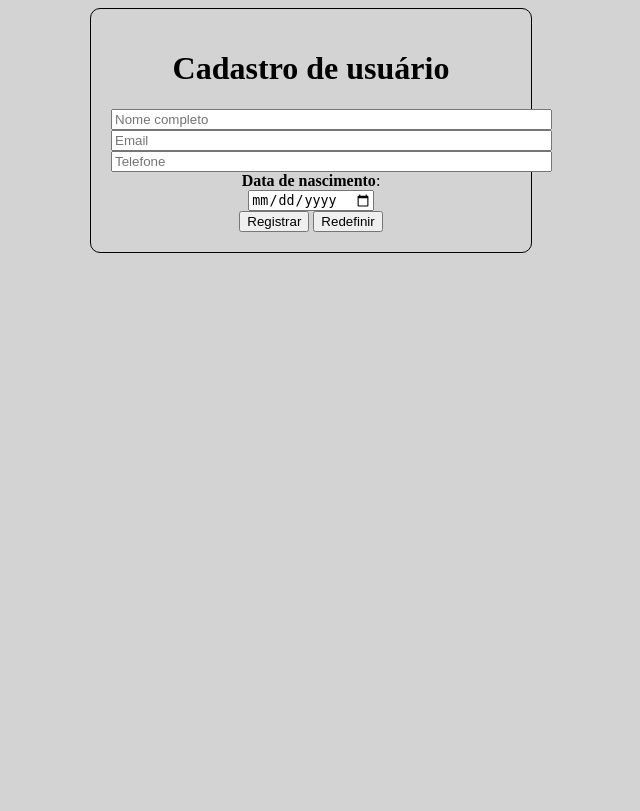
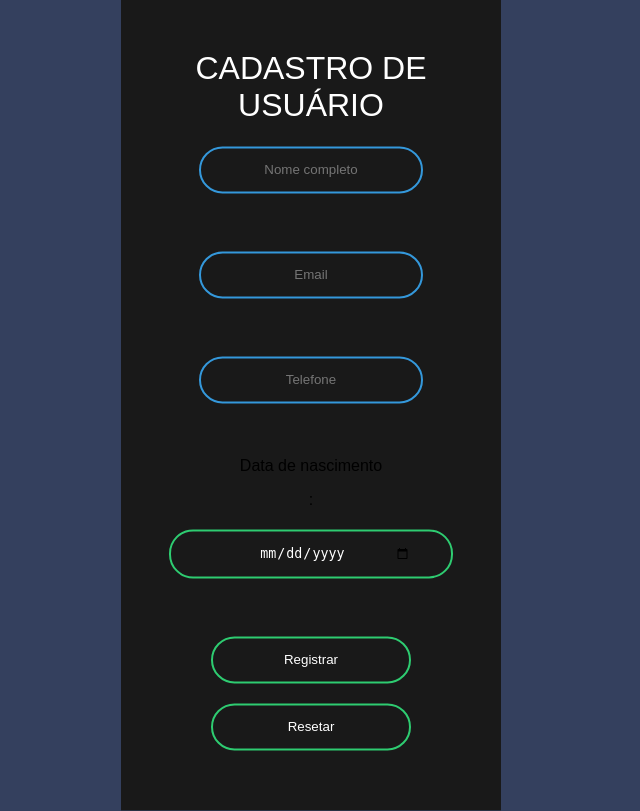
Before and after one commit to abelbdo/estacioweb, a PHP site: page /formulario.html in a window 1280 px wide. Shown: the whole page, without its empty margins (329-969 px from the left). Before the commit the page ends 253 px from the top, so only its background shows below. Run offline with PHP 8.4, Linux system fonts and the light colour scheme.

Commit message:
exercício formulario 2.0

```diff
--- a/ExercícioForm/404.html
+++ b/ExercícioForm/404.html
@@ -24,7 +24,7 @@
 		<![endif]-->
 		<style>
 			body{
-				background-color: lightgrey;
+				background-color: #34405e;
 			}
 		</style>
 
--- a/ExercícioForm/css/style.css
+++ b/ExercícioForm/css/style.css
@@ -45,7 +45,7 @@ body {
   font-size: 252px;
   font-weight: 900;
   margin: 0px;
-  color: #262626;
+  color: black;
   text-transform: uppercase;
   letter-spacing: -40px;
   margin-left: -20px;
@@ -61,7 +61,7 @@ body {
   font-size: 16px;
   font-weight: 700;
   text-transform: uppercase;
-  color: #262626;
+  color: black;
   margin: 0px;
   letter-spacing: 3px;
   padding-left: 6px;
@@ -72,7 +72,7 @@ body {
   font-size: 20px;
   font-weight: 400;
   text-transform: uppercase;
-  color: #000;
+  color: black;
   margin-top: 0px;
   margin-bottom: 25px;
 }
--- a/ExercícioForm/formulario.html
+++ b/ExercícioForm/formulario.html
@@ -6,35 +6,116 @@
     <title>Formulário</title>
     <style>
         body{
+            margin: 0;
+            padding: 0;
             text-align: center;
-            background-color: lightgray;
+            background:#34405e;
+            font-family: sans-serif;
+        }
+        .box{
+            width: 300px;
+            padding: 40px;
+            position: absolute;
+            top: 50%;
+            left: 50%;
+            transform: translate(-50%, -50%);
+            background: #191919;
+            text-align: center;
+        }
+        .box h1{
+            color: white;
+            text-transform: uppercase;
+            font-weight: 500;
+        }
+        .box input[type = "text"],.box input[type = "email"],.box input[type = "tel"]{
+            border: 0;
+            background: none;
+            display: block;
+            margin: 20px auto;
+            text-align: center ;
+            border: 2px solid #3498db;
+            padding: 14px 10px;
+            width: 200px;
+            outline: none;
+            color: white;
+            border-radius: 24px;
+            transition: 0.25s;
+        }
+        .box input[type = "text"]:focus,.box input[type = "email"]:focus,.box input[type = "tel"]:focus{
+            width: 280px;
+            border-color: #2ecc71;
+        }
+        .box input[type = "submit"]{
+            border: 0;
+            background: none;
+            display: block;
+            margin: 20px auto;
+            text-align: center ;
+            border: 2px solid #2ecc71;
+            padding: 14px 40px;
+            width: 200px;
+            outline: none;
+            color: white;
+            border-radius: 24px;
+            transition: 0.25s;
+            cursor: pointer;
 
         }
-
-        form {
-    margin: 0 auto;
-    width: 400px;
-    padding: 20px;
-    border: 1px solid #000000;
-    border-radius: 10px;
+        .box input[type = "submit"]:hover{
+            background: #2ecc71;
         }
-
+        .box input[type = "reset"]{
+            border: 0;
+            background: none;
+            display: block;
+            margin: 20px auto;
+            text-align: center ;
+            border: 2px solid #2ecc71;
+            padding: 14px 40px;
+            width: 200px;
+            outline: none;
+            color: white;
+            border-radius: 24px;
+            transition: 0.25s;
+            cursor: pointer;
+        }
+        .box input[type = "reset"]:hover{
+            background: #2ecc71;
+        }
+        .box input[type = "date"]{
+            border: 0;
+            background: none;
+            display: block;
+            margin: 20px auto;
+            text-align: center ;
+            border: 2px solid #2ecc71;
+            padding: 14px 40px;
+            width: 200px;
+            outline: none;
+            color: white;
+            border-radius: 24px;
+            transition: 0.25s;
+            cursor: pointer;
+        p{
+            color: white;
+            text-transform: uppercase;
+            font-weight: 500;
+        }
     </style>
 </head>
 <body>
 
-        <form method="post" action="" name="form" id="formCadastro">
+        <form class="box" method="post" action="" name="form">
             <h1>Cadastro de usuário</h1>
+            <input type="text" name="tx_nome" id="nomeUsuario"  placeholder="Nome completo"> <br>
+            <input type="email" name="tx_email" id="emailUsuario" placeholder="Email"> <br>
+            <input type="tel" name="tx_tel" id="telUsuario" placeholder="Telefone"><br>
 
-            <input type="text" name="tx_nome" id="nomeUsuario"  placeholder="Nome completo" size="52" > <br>
-            <input type="email" name="tx_email" id="emailUsuario" placeholder="Email" size="52" > <br>
-            <input type="tel" name="tx_tel" id="telUsuario" placeholder="Telefone" size="52" ><br>
-
-            <b>Data de nascimento</b>: <br>
+            <p>Data de nascimento</p>:
 
             <input type="date"  id="dataUsuario" required><br>
-            <input  name="submit" type="submit"  value="Registrar" onclick="registrar();">
-            <input  name="Reset" type="reset" value="Redefinir">
+            <input name="submit" type="submit"  value="Registrar" onclick="registrar();">
+            <input name="reset" type="reset" value="Resetar">
         </form>
 
 
```
